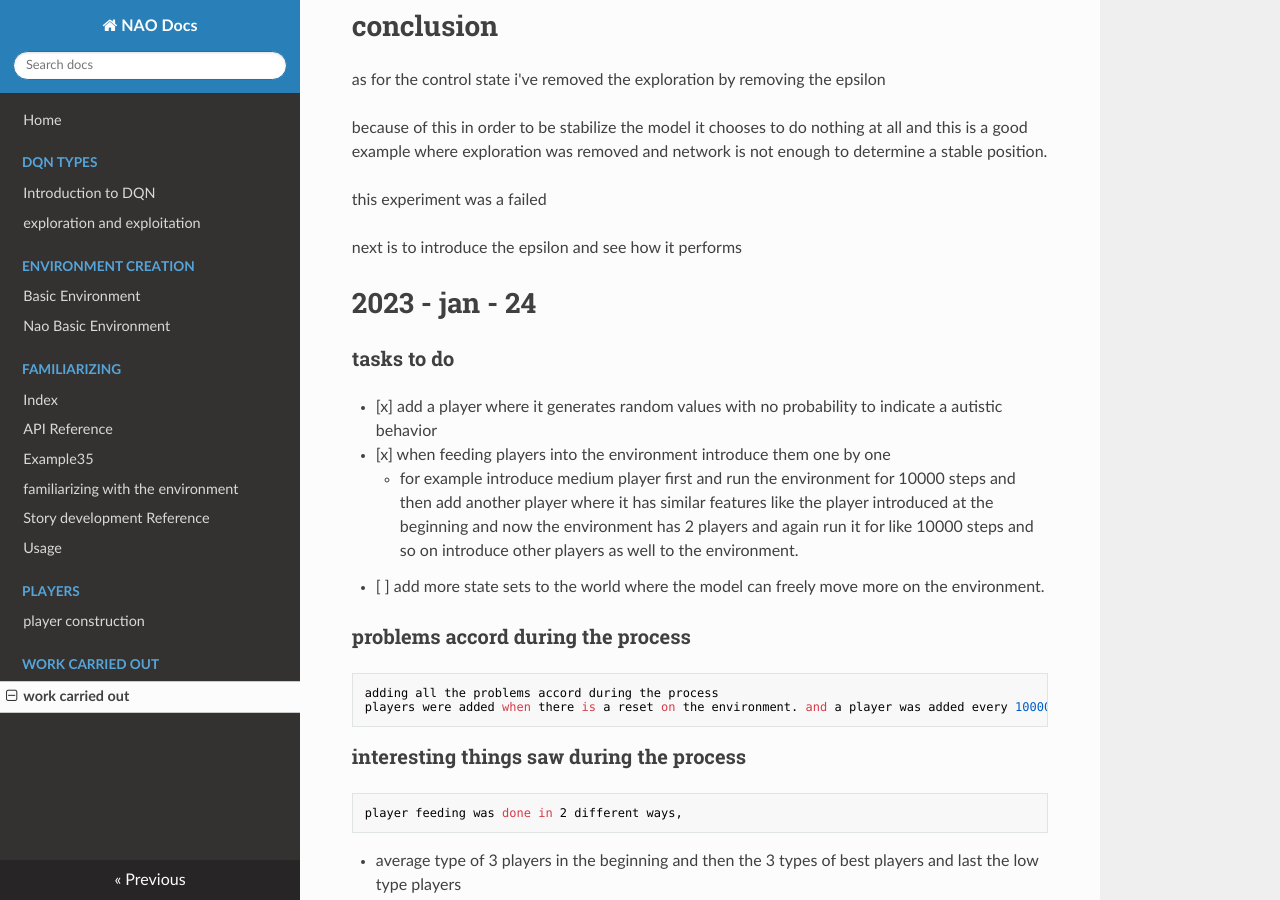
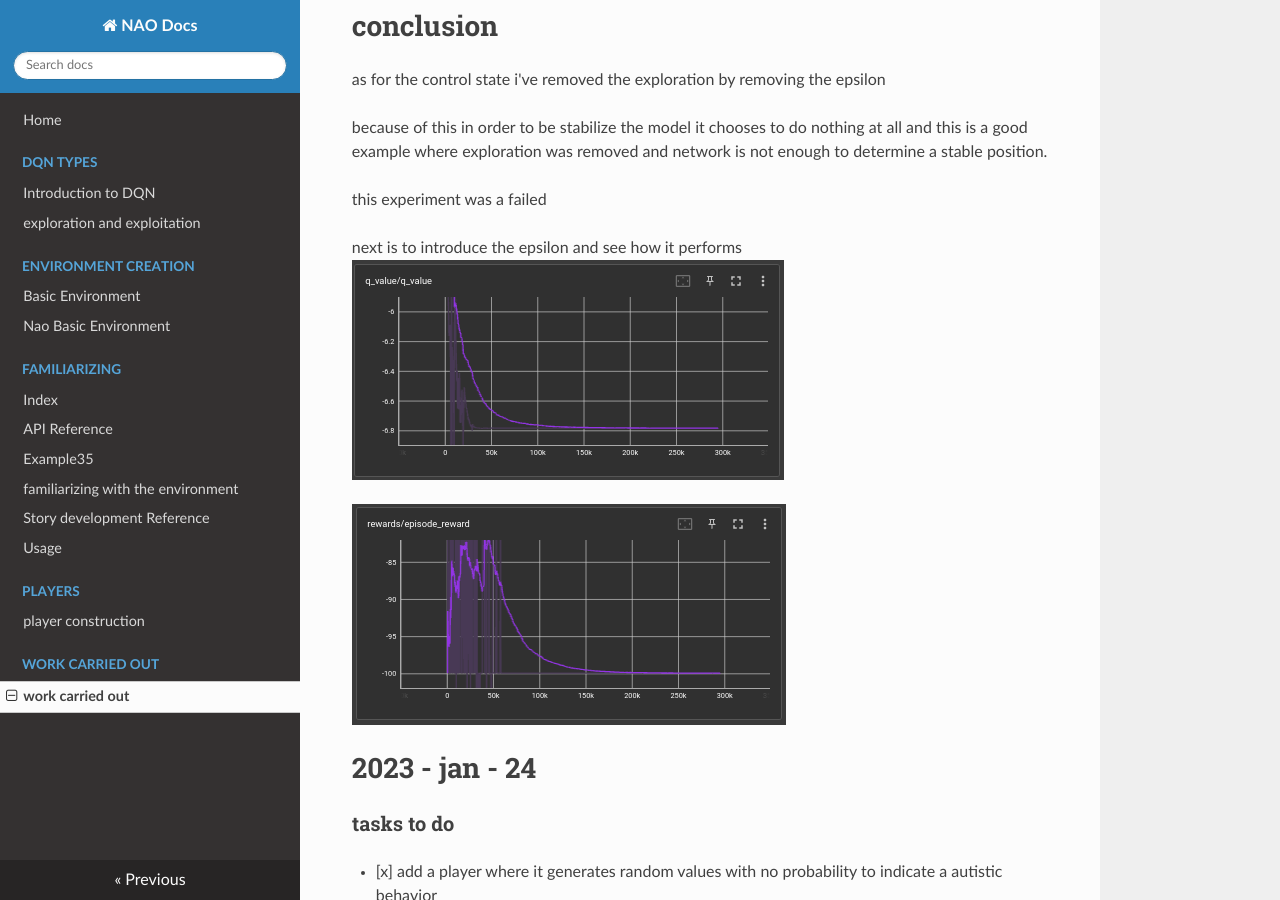
Before and after one commit to hasithz/Nao_doc, an MkDocs documentation site: the page built from docs/work carried out/2023 01 23.md, in a window 1280 px wide and 900 px high, scrolled down 419 px. Built offline with MkDocs 1.6.1, drawn with Linux system fonts in a browser that asks for light colours; nearby versions of some CDN libraries.

Commit message:
update md

```diff
--- a/docs/work carried out/2023 01 23.md
+++ b/docs/work carried out/2023 01 23.md
@@ -22,7 +22,9 @@ because of this in order to be stabilize the model it chooses to do nothing at a
 this experiment was a failed
 
 next is to introduce the epsilon and see how it performs
+![q value](https://github.com/hasithz/Nao_doc/blob/main/assets/images/2023-jan-23-q%20value.png)
 
+![episode reward](https://github.com/hasithz/Nao_doc/blob/main/assets/images/2023-jan-24-reward.png)
 
 
 # 2023 - jan - 24
```
